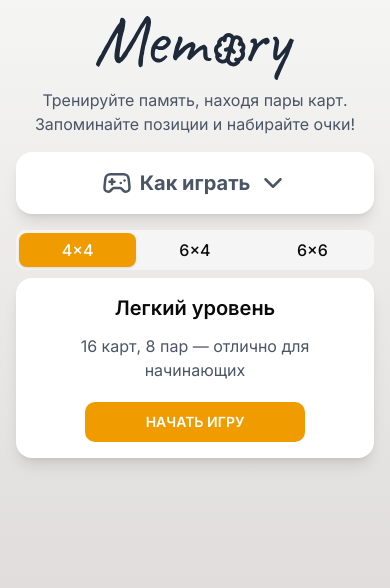
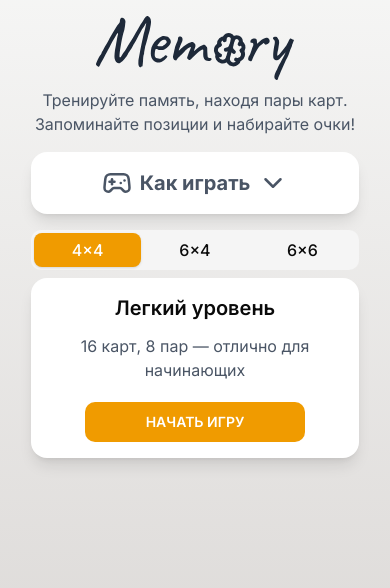
Before and after one commit to nshaikhinurov/andromeda-games, a Next.js app: page /memory in a window 390 px wide. Shown: the top 588 px of the page. Built offline with nearby package versions, Linux system fonts and the light colour scheme; what tailwindcss-motion would draw is missing.

Commit message:
feat(`MMR`): add scrollbar gutter

```diff
--- a/src/app/memory/page.tsx
+++ b/src/app/memory/page.tsx
@@ -67,7 +67,13 @@ export default function MemoryGameHomePage() {
   };
 
   return (
-    <div className="min-h-screen bg-gradient-to-b from-stone-100 to-stone-300 p-4 md:p-6 xl:p-8 dark:from-stone-900 dark:to-stone-700">
+    <div
+      className="h-screen bg-gradient-to-b from-stone-100 to-stone-300 p-4 md:p-6 xl:p-8 dark:from-stone-900 dark:to-stone-700"
+      style={{
+        scrollbarGutter: "stable both-edges",
+        overflowY: "auto",
+      }}
+    >
       <div className="container mx-auto flex max-w-7xl flex-col items-center gap-4 sm:gap-6 xl:gap-8">
         <Title showSubtitle={!gameStarted} />
 
```
Also changed, not shown: package.json (+10 -7 lines), 1 other file (tests, documents, lock files or other folders).
